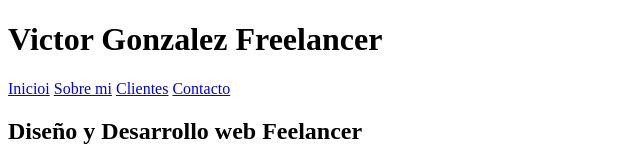
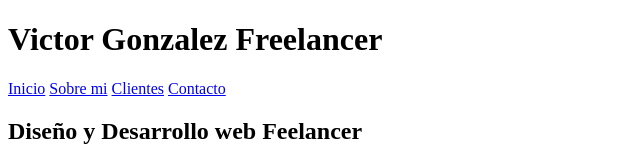
Before and after one commit to Gonicez/MyFirstProject, a plain HTML site: page freelancer_inicio/Index.html in a window 1280 px wide. Shown: the top 162 px of the page, 0-640 px from the left. Drawn offline with Linux system fonts and the light colour scheme.

Commit message:
Add files via upload

```diff
--- a/freelancer_inicio/Index.html
+++ b/freelancer_inicio/Index.html
@@ -17,7 +17,7 @@
 
     <nav>
         <!--Proporcionar enlaces-->
-        <a href="#"> Inicioi</a>
+        <a href="#"> Inicio</a>
         <a href="#"> Sobre mi</a>
         <a href="#"> Clientes</a>
         <a href="#"> Contacto</a>
```
Also changed, not shown: freelancer_inicio/css/Style.css (line endings or trailing spaces).
